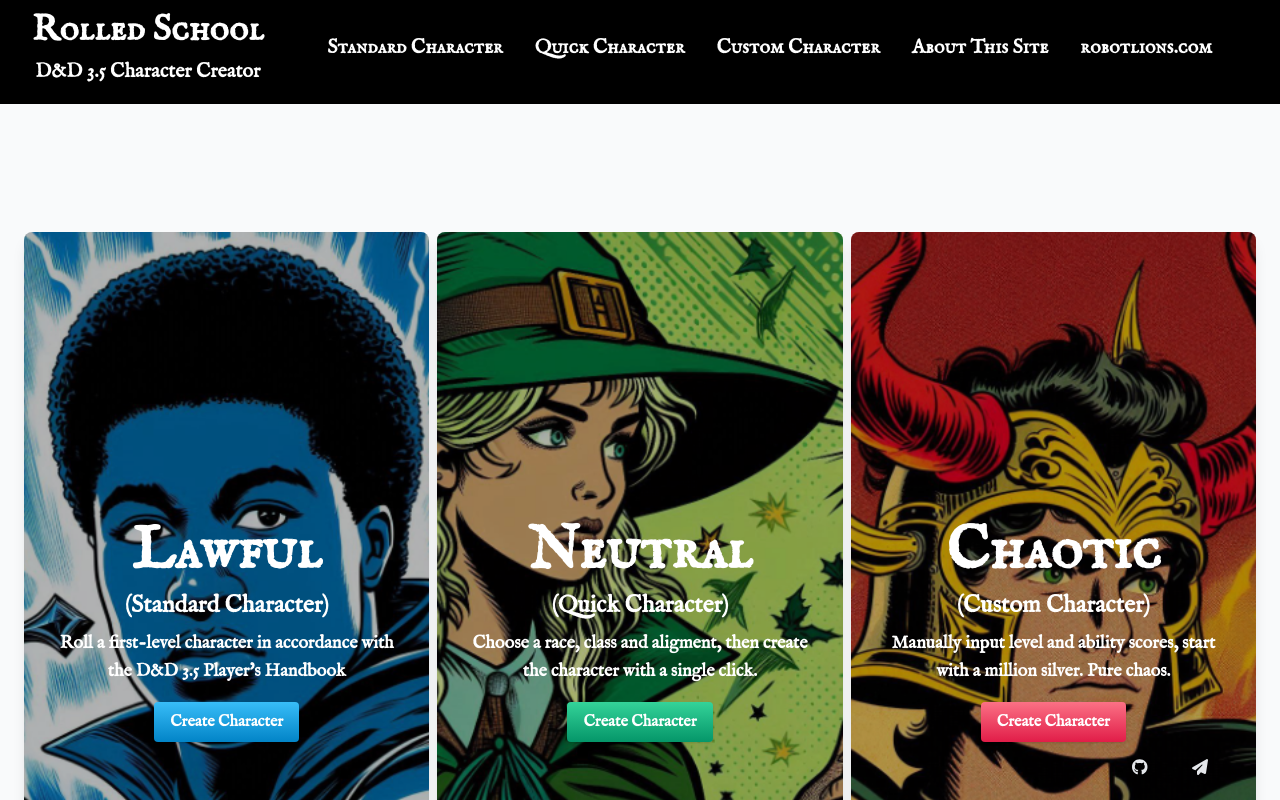
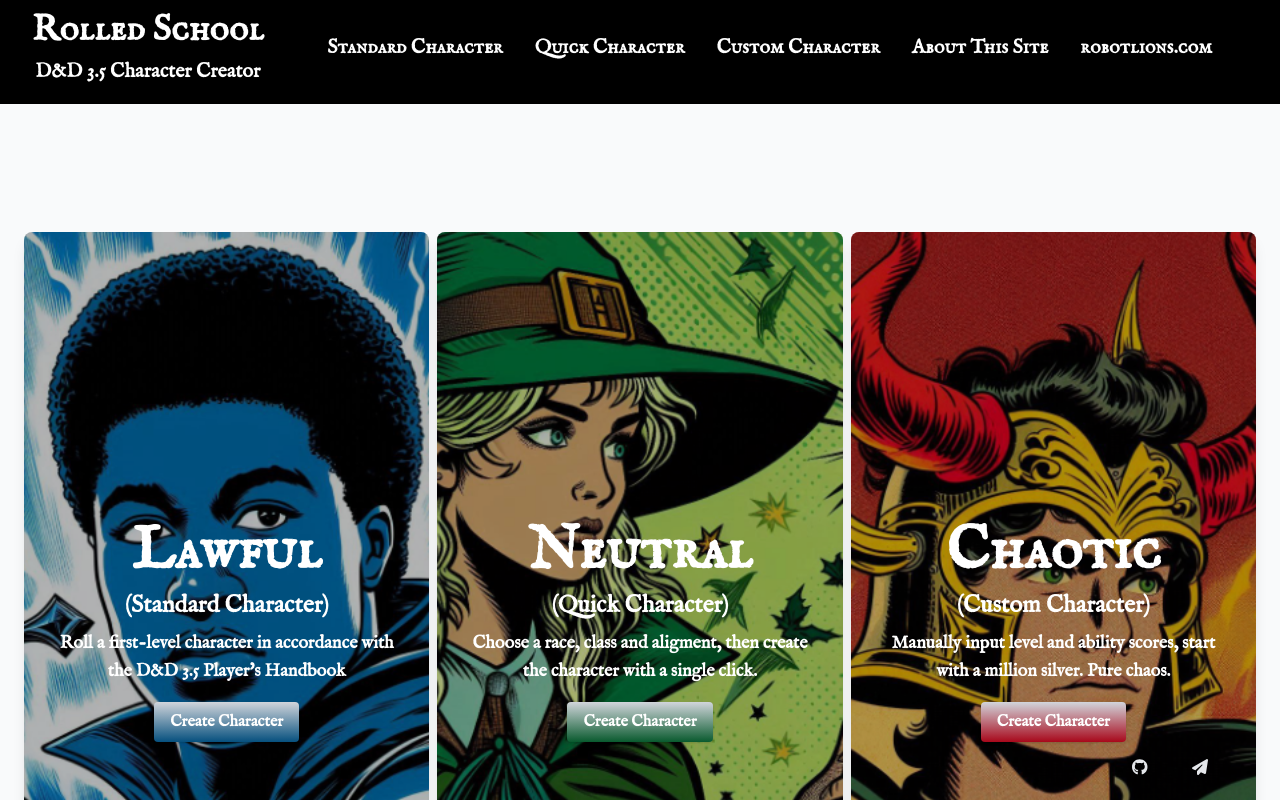
Before and after one commit to robotlions/dnd35-next, a Next.js app: page / in a window 1280 px wide. Shown: the top 800 px of the page. Built offline with nearby package versions, Linux system fonts and the light colour scheme.

Commit message:
updates button palette

```diff
--- a/src/app/page.js
+++ b/src/app/page.js
@@ -57,8 +57,8 @@ export default function Home() {
           text="Roll a first-level character in accordance with the D&D 3.5 Player's Handbook"
           buttonText="Create Character"
           href="/standard"
-          fromColor="from-sky-400"
-          toColor="to-sky-600"
+          fromColor="from-gray-300"
+          toColor="to-lawfulButtonTo"
           imageUrl={lawfulTile2.src}
         />
         <CardWithBackground
@@ -67,8 +67,8 @@ export default function Home() {
           text="Choose a race, class and aligment, then create the character with a single click."
           buttonText="Create Character"
           href="/quick"
-          fromColor="from-emerald-400"
-          toColor="to-emerald-600"
+          fromColor="from-gray-300"
+          toColor="to-neutralButtonTo"
           imageUrl={neutralTile2.src}
         />
         <CardWithBackground
@@ -77,8 +77,8 @@ export default function Home() {
           text="Manually input level and ability scores, start with a million silver. Pure chaos."
           buttonText="Create Character"
           href="/custom"
-          fromColor="from-rose-400"
-          toColor="to-rose-600"
+          fromColor="from-gray-300"
+          toColor="to-chaoticButtonTo"
           imageUrl={chaoticTile2.src}
         />
       </div>
--- a/tailwind.config.js
+++ b/tailwind.config.js
@@ -16,6 +16,10 @@ module.exports = {
         'chaoticRed': '#883035',
         'neutralGreen': '#173C23',
         'buttonBlue': "#356c98",
+        'lawfulButtonFrom': '#4e82b3',
+        'lawfulButtonTo' : '#06507E',
+        'neutralButtonTo' : "#095A2E",
+        'chaoticButtonTo' : "#A8081B",
       },
     },
   },
```
